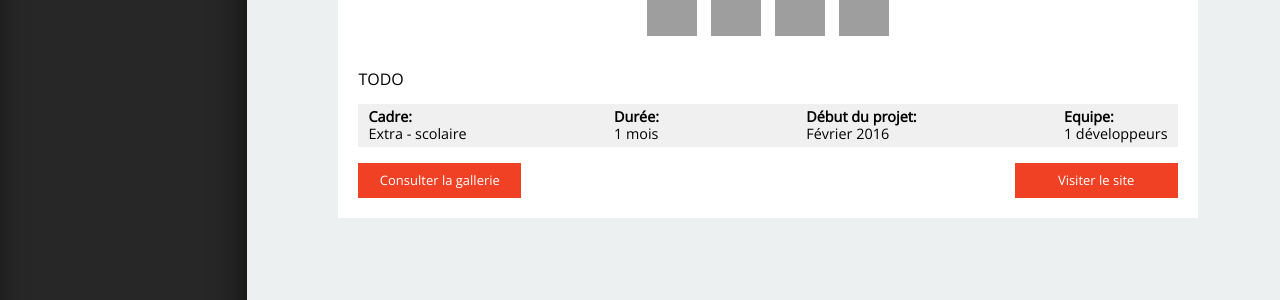
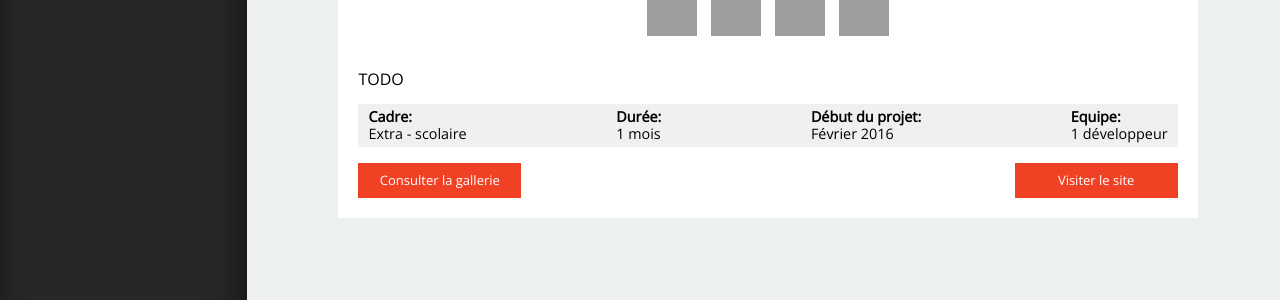
Before and after one commit to stephlm2dev/stephlm2dev.github.io, a Jekyll site: the page built from _posts/2016-03-18-portofolio.markdown, in a window 1280 px wide. Shown: the part 404-704 px from the top of the page. Built offline with Jekyll 4.4.1, drawn with Linux system fonts in a browser that asks for light colours; nearby versions of some CDN libraries; grey boxes are pictures that could not be loaded.

Commit message:
Fix gramatical error

```diff
--- a/_layouts/project.html
+++ b/_layouts/project.html
@@ -31,7 +31,9 @@ layout: default
     </li>
     <li>
       <span class="infos_title">Equipe:</span>
-      <span class="infos_value"> {{ page.developers }} développeurs</span>
+      <span class="infos_value">
+        {{ page.developers }} développeur{% if page.developers > 1 %}s{% endif %}
+      </span>
     </li>
   </ul>
 
```
